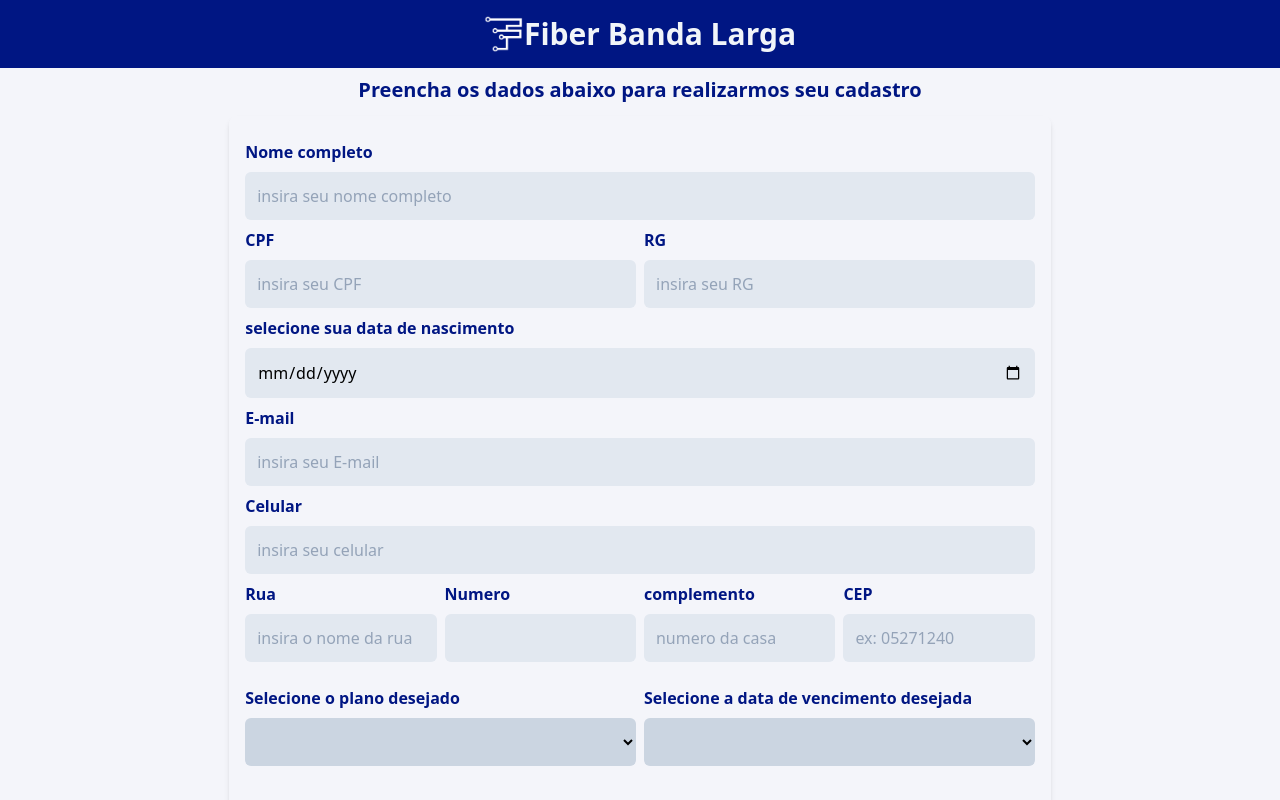
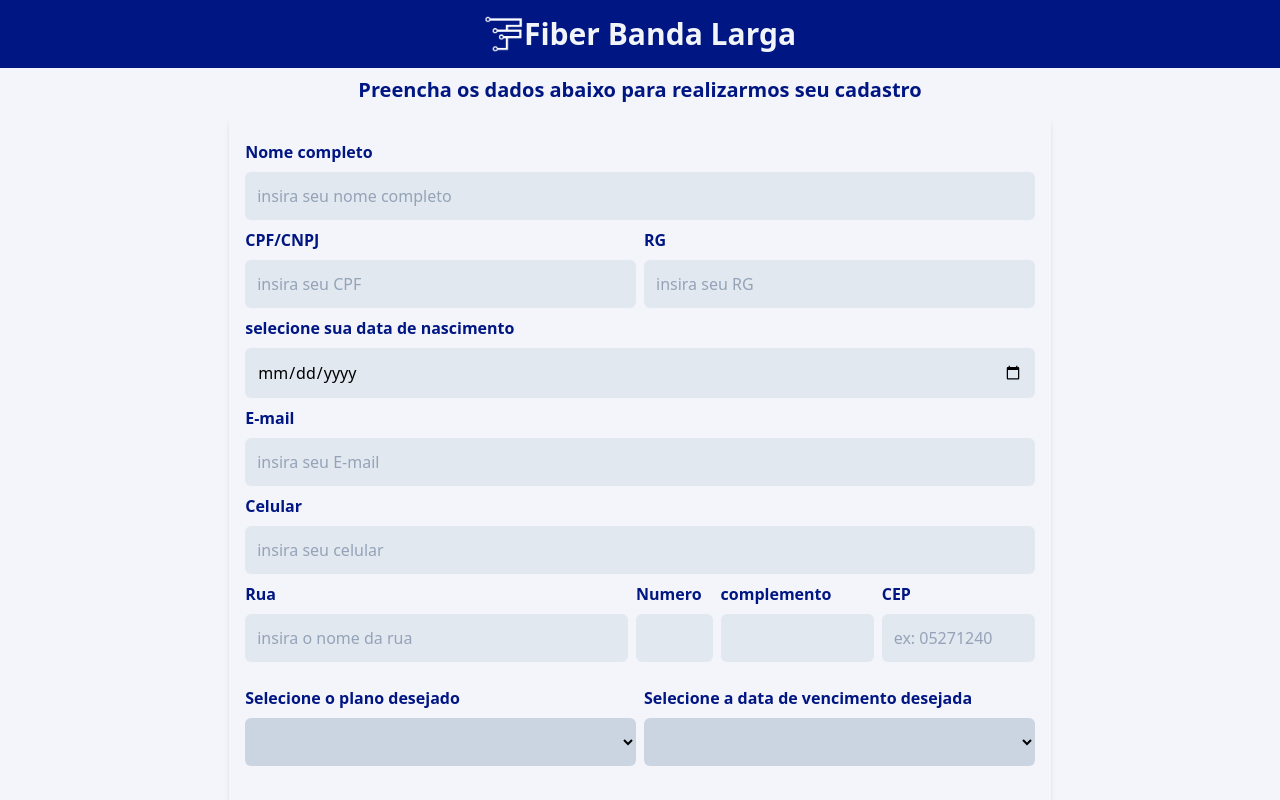
Before and after one commit to WesleyOliveira01/cadastro, a Next.js app: page / in a window 1280 px wide. Shown: the top 800 px of the page. Built offline with nearby package versions, Linux system fonts and the light colour scheme.

Commit message:
fix: campo CEP e CPF corrigidos

```diff
--- a/package.json
+++ b/package.json
@@ -20,6 +20,7 @@
     "postcss": "8.4.29",
     "react": "18.2.0",
     "react-dom": "18.2.0",
+    "react-hook-form": "^7.46.1",
     "react-icons": "^4.10.1",
     "tailwindcss": "3.3.3",
     "typescript": "5.2.2"
--- a/src/components/Form.tsx
+++ b/src/components/Form.tsx
@@ -1,8 +1,8 @@
-import React from "react";
+import React, { use } from "react";
 import Input from "./Input";
 import useFormulario from "@/contexts/form";
 import Selects from "./Selects";
-
+import {useForm} from 'react-hook-form'
 const Form = () => {
   const {
     setNome,
@@ -20,12 +20,16 @@ const Form = () => {
     cep,
   } = useFormulario();
 
+  const {register} = useForm()
+
   const handleEndereco = (cep: string) => {
-     fetch(`https://viacep.com.br/ws/${cep}/json/`)
+     if(cep.length !== 0){
+      fetch(`https://viacep.com.br/ws/${cep}/json/`)
       .then((res) => res.json())
       .then((data) => {
         setRua(data.logradouro)
       });
+     }
   };
 
   return (
@@ -50,9 +54,10 @@ const Form = () => {
         <section className="flex flex-col lg:flex-row gap-2">
           <Input
             name="CPF"
-            titulo="CPF"
+            titulo="CPF/CNPJ"
             placeholder="insira seu CPF"
-            maxLength={11}
+            maxLength={14}
+            minLength={11}
             type="number"
             required
             onChange={(e) => setCpf(Number(e.target.value.replace(/\D/g, "")))}
@@ -112,15 +117,14 @@ const Form = () => {
             type="number"
             required
             onChange={(e) => setNumero(Number(e.target.value))}
-            w="lg:w-[50%] w-full"
+            w="lg:w-[10%] w-full"
           />
           <Input
             name="complemento"
             titulo="complemento"
-            placeholder="numero da casa"
             type="text"
             onChange={(e) => setComplemento(e.target.value)}
-            w="lg:w-[50%] w-full"
+            w="lg:w-[20%] w-full"
           />
           <Input
             name="CEP"
@@ -129,7 +133,7 @@ const Form = () => {
             type="number"
             required
             onChange={(e) => setCep(e.target.value.replace(/\D/g, ""))}
-            w="lg:w-[50%] w-full"
+            w="lg:w-[20%] w-full"
             onBlur={() => handleEndereco(cep)}
           />
         </section>
```
Also changed, not shown: 1 other file (tests, documents, lock files or other folders).
